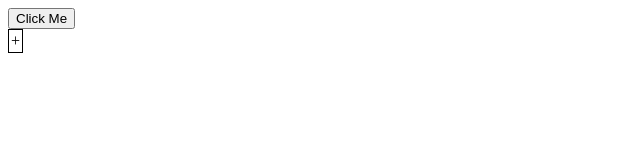
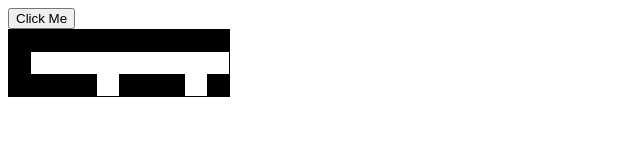
Before and after one commit to creodor/paper-dungeon-generator, a plain HTML site: page index.html in a window 1280 px wide. Both pictures are taken after a click on the button "Click Me". Shown: the whole page, without its empty margins (0-640 px from the left). Drawn offline with Linux system fonts and the light colour scheme.

Commit message:
basic static dungeon map generation

```diff
--- a/dungeon.js
+++ b/dungeon.js
@@ -12,3 +12,31 @@ function test() {
         console.log(i);
     }
 };
+
+function mapTest() {
+    var mapArray = [[1,1,1,1,1,1,1,1,1,1],[1,0,0,0,0,0,0,0,0,0],[1,1,1,1,0,1,1,1,0,1]];
+
+    var currentElem = document.getElementById("mapDiv");
+    var mapTable = document.getElementById("mapTable");
+    var newRow = document.createElement("tr");
+    var newCol = document.createElement("td");
+
+    for (let i = 0; i < mapArray.length; i++ ) {
+        //console.log(mapArray[i]);
+
+        var newRow = mapTable.insertRow(i);
+        newRow.setAttribute("id", "mapRow");
+
+        for (let j = 0; j < mapArray[i].length; j++) {
+            //console.log(mapArray[i][j])
+
+            var newCell = newRow.insertCell(j);
+            if (mapArray[i][j] == 1) {
+                newCell.setAttribute("id", "mapCellWall");
+            }
+            else {
+                newCell.setAttribute("id", "mapCellSpace");
+            }
+        }
+    }
+}
--- a/index.html
+++ b/index.html
@@ -8,7 +8,8 @@
     <script src="dungeon.js"></script>
 </head>
 <body>
-    <button type="button" id="afterMe" onclick="test()">Click Me</button>
-    <div id="map"></div>
+    <button type="button" id="afterMe" onclick="mapTest()">Click Me</button>
+    <table id="mapTable"></table>
+    <div id="mapDiv"></div>
 </body>
 </html>
--- a/style.css
+++ b/style.css
@@ -1,3 +1,38 @@
 table {
     border: 1px solid black;
+    border-collapse: collapse;
 }
+
+#mapCellSpace {
+    background-color: white;
+    color: black;
+    text-align: center;
+    height: 20px;
+    width: 20px;
+    border-width: 0px;
+}
+
+#mapCellWall {
+    background-color: black;
+    color: white;
+    text-align: center;
+    height: 20px;
+    width: 20px;
+    border-width: 0px;
+}
+
+#mapCell {
+    background-color: black;
+    color: white;
+    text-align: center;
+    height: 20px;
+    width: 20px;
+}
+
+#mapRow {
+    background-color: black;
+    color: white;
+    text-align: center;
+    height: 20px;
+    width: 20px;
+}
```
